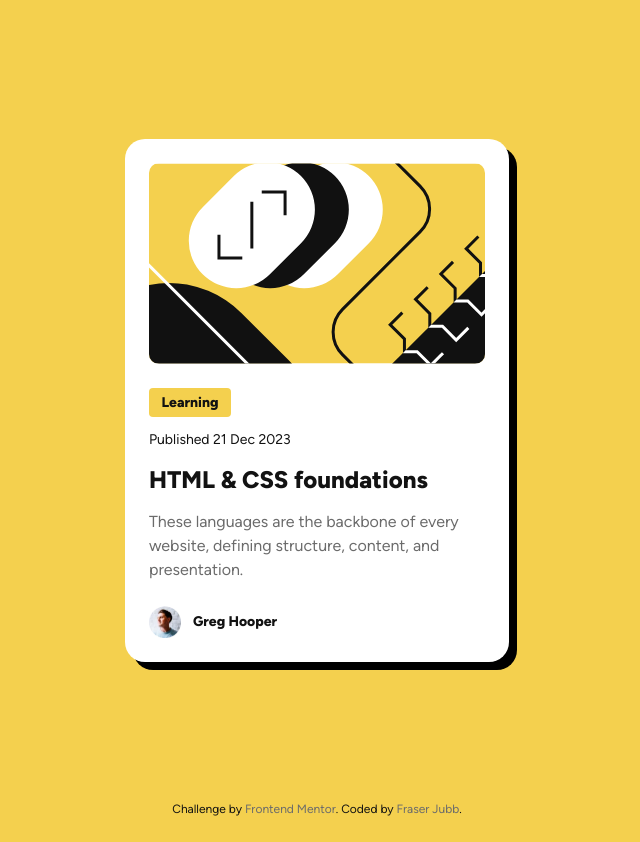
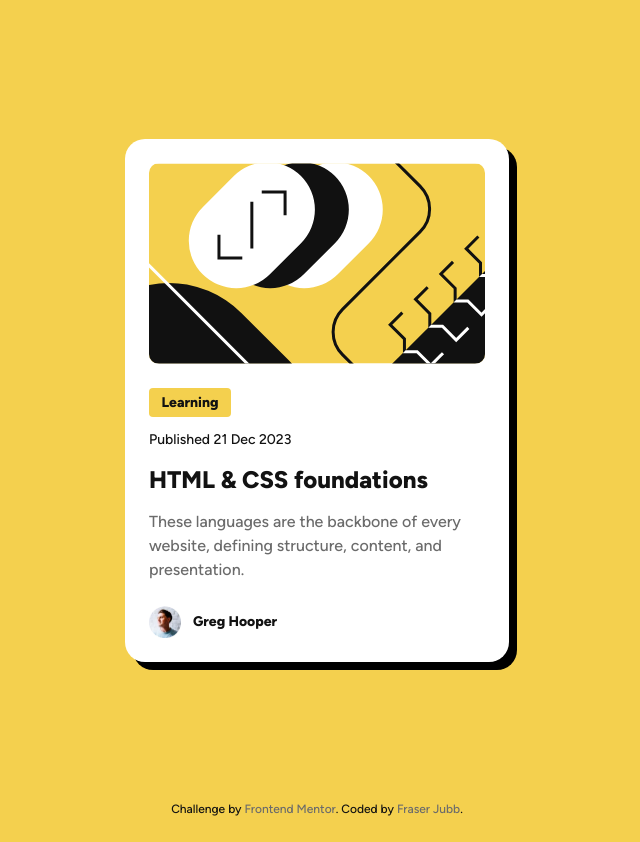
Before and after one commit to fraserjubb/fm-blog-preview-card, a plain HTML site: page index.html in a window 1280 px wide. Shown: the whole page, without its empty margins (323-963 px from the left). Drawn offline with Linux system fonts and the light colour scheme.

Commit message:
Added base font weight

```diff
--- a/styles.css
+++ b/styles.css
@@ -70,6 +70,7 @@ GLOBAL CSS VALUES:
 body {
   font-family: var(--ff-base);
   font-size: var(--fs-base);
+  font-weight: var(--fw-base);
   line-height: var(--lh-base);
   letter-spacing: var(--ls-base);
 
```
Also changed, not shown: assets/img/solution-fraser.png (added), 1 other file.
